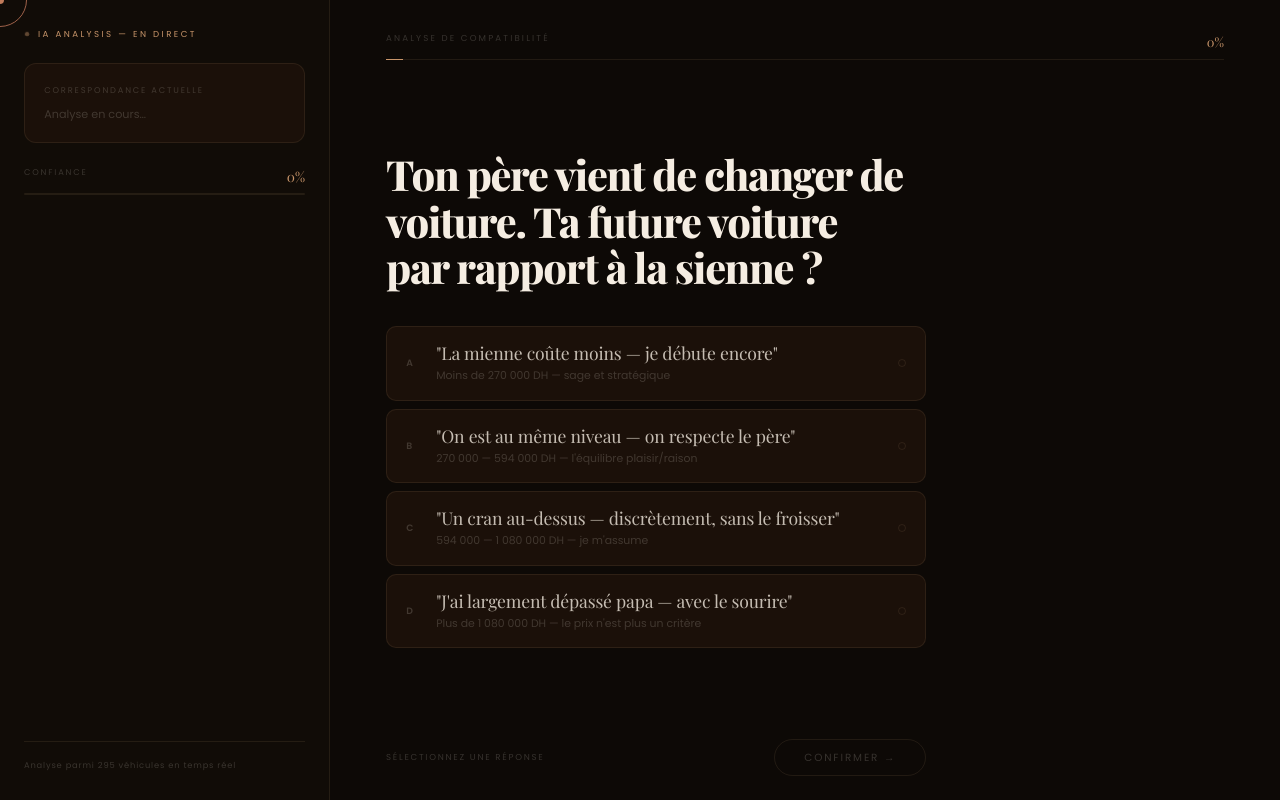
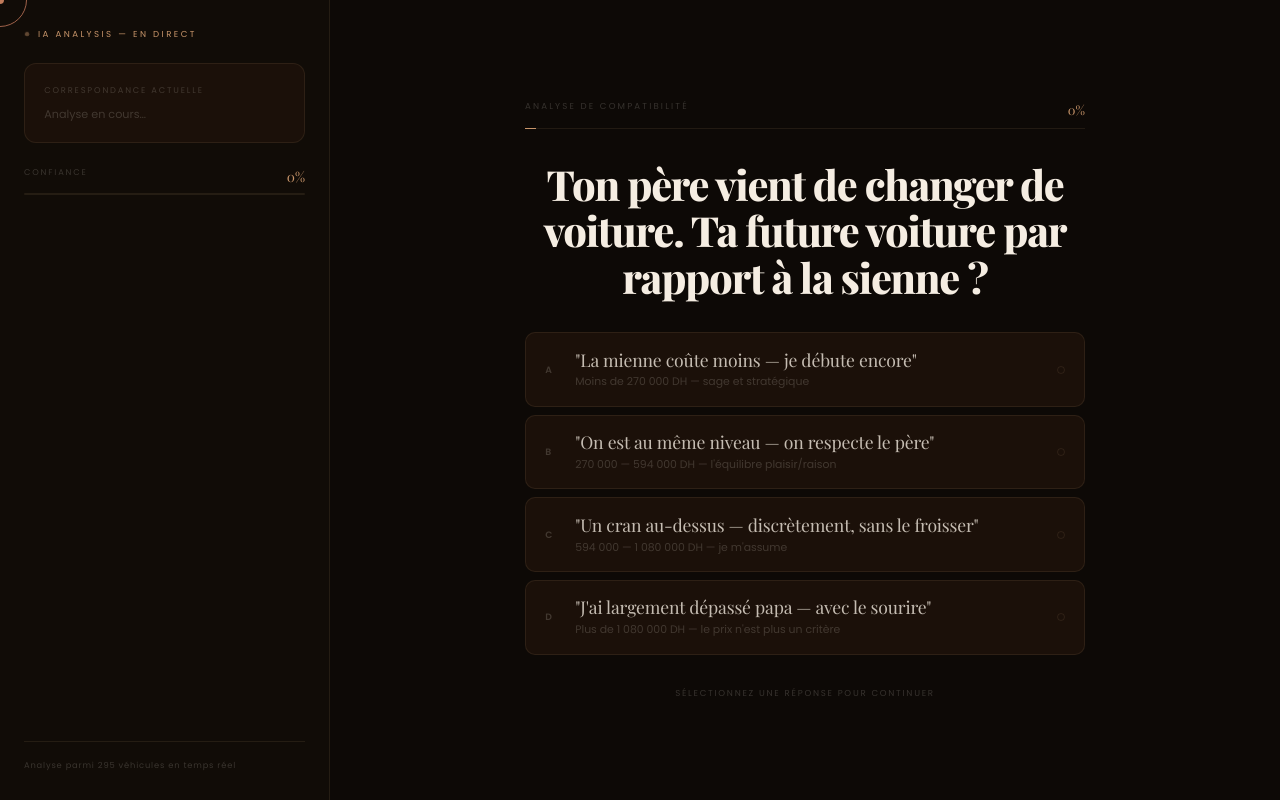
Before and after one commit to radiaboujdid11/Car-Advisor-, a React (Vite) app in the folder frontend/: page /quiz in a window 1280 px wide. Both pictures are taken after a click on the button "Commencer l'analyse →". Built offline with nearby package versions, Linux system fonts and the light colour scheme.

Commit message:
feat: quiz — remove confirm button, auto-advance on click, center questions

```diff
--- a/frontend/src/pages/Quiz.jsx
+++ b/frontend/src/pages/Quiz.jsx
@@ -71,6 +71,7 @@ export default function Quiz({ onComplete }) {
   const [leadingCar, setLeadingCar]     = useState(null);
   const [pendingAnswer, setPendingAnswer] = useState(null);
   const [submitting, setSubmitting]     = useState(false);
+  const submittingRef = useRef(false);
   const [visible, setVisible]           = useState(false);
   const [topProbs, setTopProbs]         = useState([]);
   const [deductions, setDeductions]     = useState([]);
@@ -94,6 +95,7 @@ export default function Quiz({ onComplete }) {
     setConfidence(0);
     setLeadingCar(null);
     setPendingAnswer(null);
+    submittingRef.current = false;
     setDeductions([]);
     setAnsweredCount(0);
     setInterimDone(false);
@@ -103,11 +105,13 @@ export default function Quiz({ onComplete }) {
     requestAnimationFrame(() => setVisible(true));
   }
 
-  async function handleConfirm() {
-    if (pendingAnswer === null || submitting) return;
+  async function handleAnswer(answerIndex) {
+    if (submittingRef.current) return;
+    submittingRef.current = true;
+    setPendingAnswer(answerIndex);
     setSubmitting(true);
 
-    await delay(320);
+    await delay(420);
     setVisible(false);
     await delay(200);
 
@@ -117,7 +121,7 @@ export default function Quiz({ onComplete }) {
       askedIds: new Set(session.askedIds),
       answers:  [...session.answers],
     };
-    applyAnswer(s, rawQuestionRef.current, pendingAnswer, CARS);
+    applyAnswer(s, rawQuestionRef.current, answerIndex, CARS);
 
     const conf = displayConfidence(s, CARS);
     const top5 = getTopCars(s, CARS, 5);
@@ -144,6 +148,7 @@ export default function Quiz({ onComplete }) {
       setInterimDone(true);
       setPendingAnswer(null);
       setSubmitting(false);
+      submittingRef.current = false;
       setPhase('interim');
       return;
     }
@@ -157,6 +162,7 @@ export default function Quiz({ onComplete }) {
         setFinalTop3(top3);
         setPendingAnswer(null);
         setSubmitting(false);
+        submittingRef.current = false;
         setPhase('revealing');
         return;
       }
@@ -175,6 +181,7 @@ export default function Quiz({ onComplete }) {
       setAiInsight(insight.msg);
       setPendingAnswer(null);
       setSubmitting(false);
+      submittingRef.current = false;
       setPhase('ai-comment');
       return;
     }
@@ -185,6 +192,7 @@ export default function Quiz({ onComplete }) {
     setPendingAnswer(null);
     setQuestion(formatQuestion(rawQ, s.askedIds.size + 1));
     setSubmitting(false);
+    submittingRef.current = false;
     setPhase('asking');
     requestAnimationFrame(() => setVisible(true));
   }
@@ -259,8 +267,7 @@ export default function Quiz({ onComplete }) {
             submitting={submitting}
             confidence={confidence}
             refineLeft={refineLeft}
-            onSelect={setPendingAnswer}
-            onConfirm={handleConfirm}
+            onAnswer={handleAnswer}
           />
         )}
         {phase === 'ai-comment' && (
@@ -449,14 +456,14 @@ function LeftPanel({ confidence, leadingCar, topProbs, deductions, refineLeft })
 }
 
 /* ── QUESTION CARD ── */
-function QuestionCard({ question, pendingAnswer, visible, submitting, confidence, refineLeft, onSelect, onConfirm }) {
+function QuestionCard({ question, pendingAnswer, visible, submitting, confidence, refineLeft, onAnswer }) {
   if (!question) return null;
 
   return (
-    <div style={{ height: '100vh', display: 'flex', flexDirection: 'column', padding: '0 3.5rem' }}>
+    <div style={{ height: '100vh', display: 'flex', flexDirection: 'column', alignItems: 'center', justifyContent: 'center', padding: '0 3rem' }}>
 
       {/* Progress */}
-      <div style={{ paddingTop: '2rem', paddingBottom: '1.5rem' }}>
+      <div style={{ width: '100%', maxWidth: '560px', paddingBottom: '2rem' }}>
         <div style={{ display: 'flex', justifyContent: 'space-between', marginBottom: '8px' }}>
           <span style={{ fontFamily: 'var(--sans)', fontSize: '.54rem', letterSpacing: '.25em', textTransform: 'uppercase', color: C.faint }}>
             {refineLeft > 0 ? `Raffinement — ${refineLeft} restante${refineLeft > 1 ? 's' : ''}` : 'Analyse de compatibilité'}
@@ -469,48 +476,27 @@ function QuestionCard({ question, pendingAnswer, visible, submitting, confidence
       </div>
 
       {/* Question + Answers */}
-      <div style={{ flex: 1, display: 'flex', flexDirection: 'column', justifyContent: 'center', gap: '2.2rem', opacity: visible ? 1 : 0, transform: visible ? 'translateY(0)' : 'translateY(22px)', transition: 'opacity .4s ease, transform .4s ease' }}>
+      <div style={{ width: '100%', maxWidth: '560px', display: 'flex', flexDirection: 'column', gap: '2rem', opacity: visible ? 1 : 0, transform: visible ? 'translateY(0)' : 'translateY(22px)', transition: 'opacity .4s ease, transform .4s ease' }}>
 
-        <h2 style={{ fontFamily: 'var(--serif-display)', fontWeight: 800, fontSize: 'clamp(1.7rem,3.8vw,2.6rem)', lineHeight: 1.12, letterSpacing: '-.03em', color: C.text, maxWidth: '520px' }}>
+        <h2 style={{ fontFamily: 'var(--serif-display)', fontWeight: 800, fontSize: 'clamp(1.7rem,3.8vw,2.6rem)', lineHeight: 1.12, letterSpacing: '-.03em', color: C.text, textAlign: 'center' }}>
           {question.question}
         </h2>
 
-        <div style={{ display: 'flex', flexDirection: 'column', gap: '8px', maxWidth: '540px' }}>
+        <div style={{ display: 'flex', flexDirection: 'column', gap: '8px' }}>
           {question.answers.map(answer => (
             <AnswerCard
               key={answer.index}
               answer={answer}
               isSelected={pendingAnswer === answer.index}
               disabled={submitting}
-              onClick={() => {
-                if (submitting) return;
-                onSelect(prev => prev === answer.index ? null : answer.index);
-              }}
+              onClick={() => { if (!submitting) onAnswer(answer.index); }}
             />
           ))}
         </div>
-      </div>
 
-      {/* Confirm row */}
-      <div style={{ padding: '1.5rem 0', display: 'flex', justifyContent: 'space-between', alignItems: 'center', maxWidth: '540px' }}>
-        <p style={{ fontFamily: 'var(--sans)', fontSize: '.54rem', letterSpacing: '.2em', textTransform: 'uppercase', color: C.faint }}>
-          {pendingAnswer === null ? 'Sélectionnez une réponse' : 'Cliquez encore pour changer'}
+        <p style={{ fontFamily: 'var(--sans)', fontSize: '.54rem', letterSpacing: '.2em', textTransform: 'uppercase', color: C.faint, textAlign: 'center' }}>
+          Sélectionnez une réponse pour continuer
         </p>
-        <button
-          onClick={onConfirm}
-          disabled={pendingAnswer === null || submitting}
-          style={{
-            fontFamily: 'var(--sans)', fontSize: '.65rem', letterSpacing: '.18em', textTransform: 'uppercase',
-            color: pendingAnswer !== null ? C.bg : C.faint,
-            background: pendingAnswer !== null ? C.accent : 'transparent',
-            border: `1px solid ${pendingAnswer !== null ? C.accent : C.border}`,
-            padding: '.6rem 1.8rem', borderRadius: '50px', cursor: pendingAnswer !== null ? 'pointer' : 'default',
-            transition: 'all .25s cubic-bezier(.4,0,.2,1)',
-            opacity: submitting ? .5 : 1,
-          }}
-        >
-          {submitting ? 'Analyse…' : 'Confirmer →'}
-        </button>
       </div>
     </div>
   );
```
